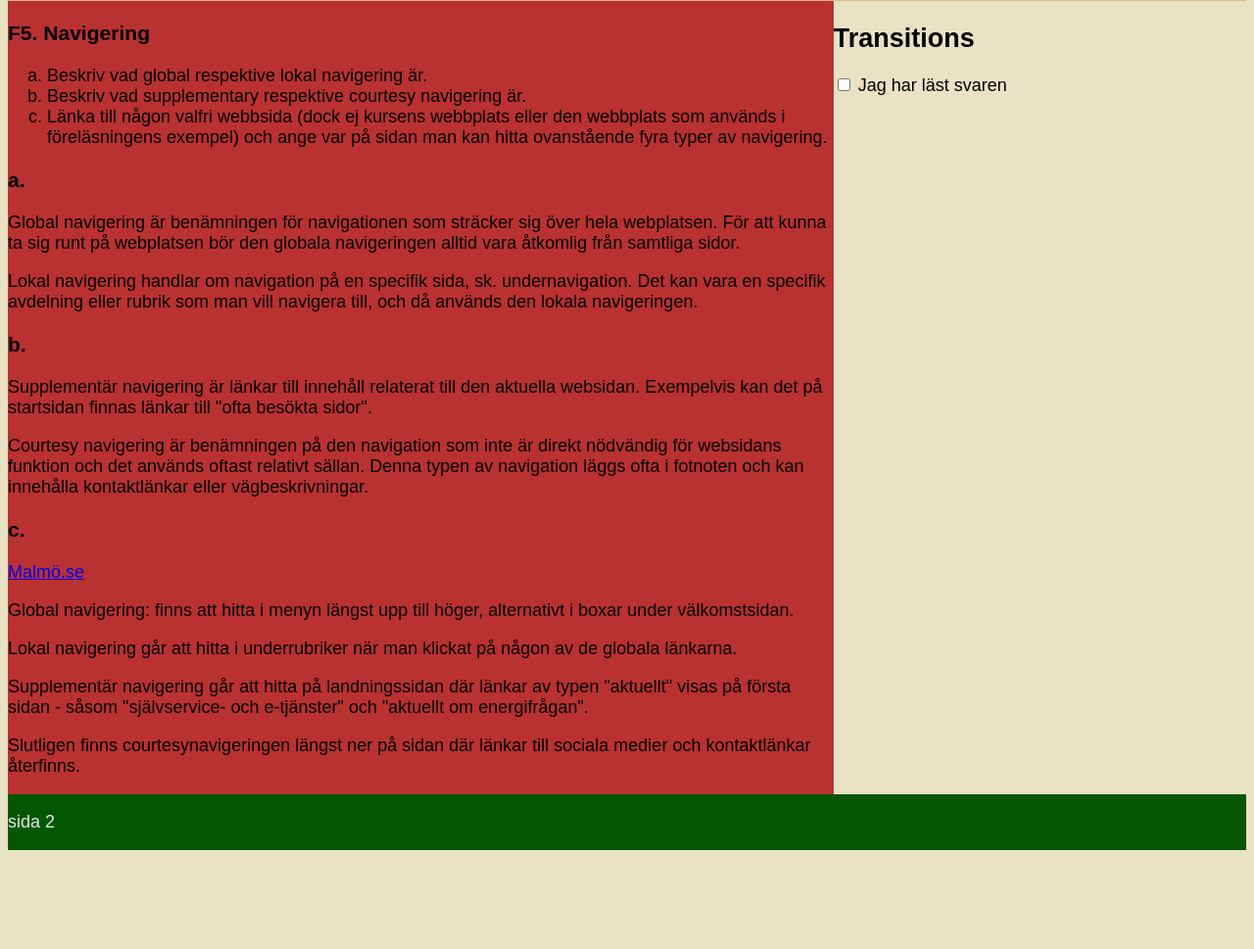
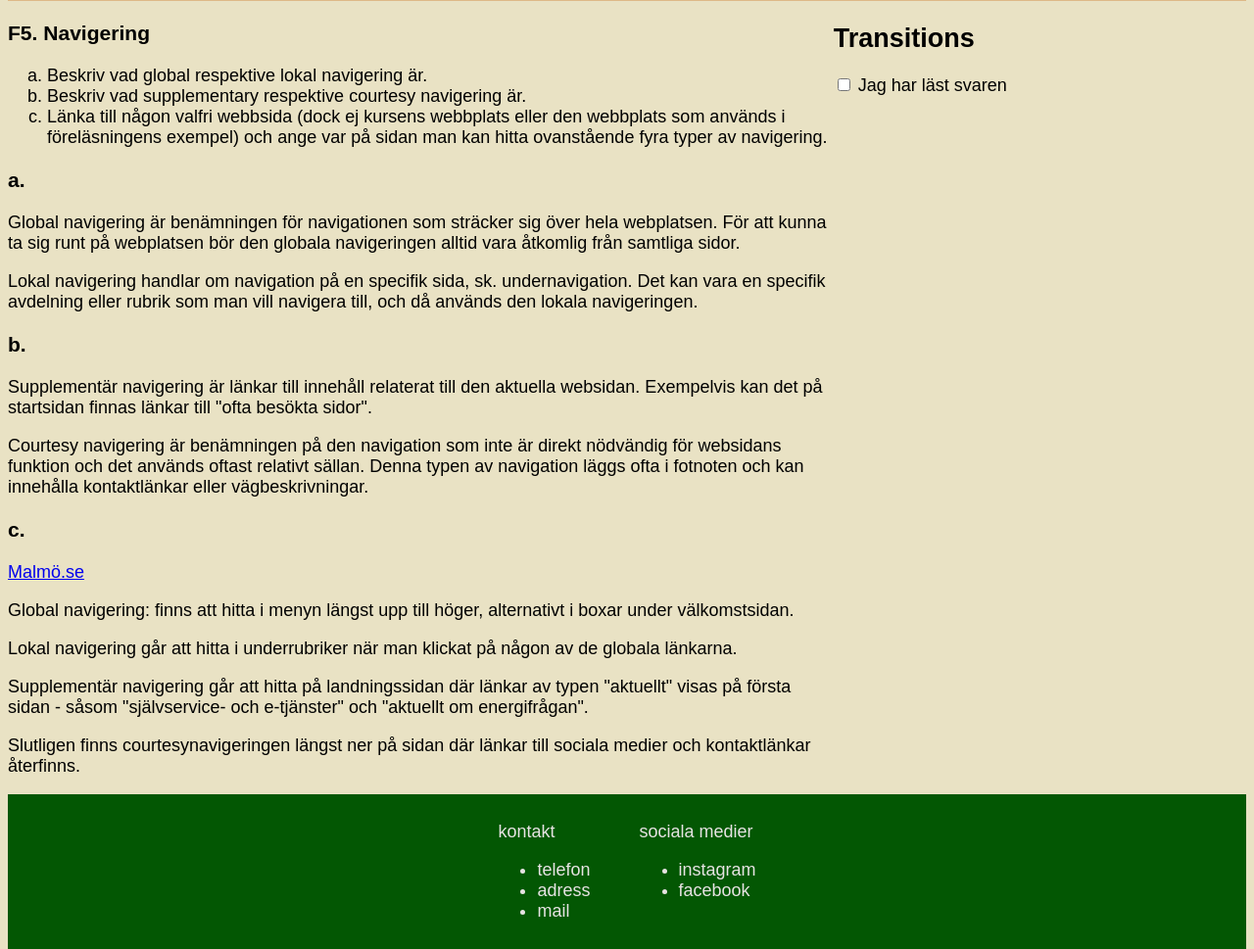
Before and after one commit to niqou/Uppgift-2, a plain HTML site: page page2.html in a window 1280 px wide. Shown: the part 769-1738 px from the top of the page at 98% size. Before the commit the page ends 1645 px from the top, so only its background shows below. Drawn offline with Linux system fonts and the light colour scheme.

Commit message:
clean up errors from validation

```diff
--- a/design.css
+++ b/design.css
@@ -6,7 +6,7 @@ html {
 
 html,
 body {
-    box-sizing: 100%;
+    height: 100%;
 
 }
 
@@ -19,7 +19,7 @@ body {
     grid-template-areas:
         "header header"
         "nav    nav"
-        "main   sideColumn"
+        "main   div"
         "footer footer";
 }
 
@@ -46,7 +46,6 @@ nav ul {
 
 nav li {
     display: inline;
-    text-align: center;
 }
 
 nav a {
@@ -73,11 +72,11 @@ nav a:active {
 
 main {
     grid-area: main;
-    background-color: #ba3131;
+
 }
 
-sideColumn {
-    grid-area: sideColumn;
+div {
+    grid-area: div;
 
 }
 
@@ -128,7 +127,7 @@ footer {
             "header"
             "nav"
             "main"
-            "sideColumn"
+            "div"
             "footer";
     }
 }
@@ -141,7 +140,7 @@ footer {
             "header"
             "nav"
             "main"
-            "sideColumn"
+            "div"
             "footer";
     }
 
--- a/page2.html
+++ b/page2.html
@@ -50,7 +50,7 @@
             <h3>c.</h3>
             <p>
                 <a href="malmö.se">Malmö.se</a>
-            </p>
+            <p>
             Global navigering: finns att hitta i menyn längst upp till höger, alternativt i boxar under välkomstsidan.
             </p>
             <p>
@@ -65,9 +65,8 @@
         </section>
     </main>
 
-    <sideColumn>
+    <div class="transition">
         <h2>Transitions</h2>
-        <div class="transition">
         <input type="checkbox" id="svar">
         <label for="svar">Jag har läst svaren</label>
         <div>
@@ -76,14 +75,26 @@
                 Tack för att du läste mina svar!
             </p>
         </div>
+    </div>
 
+    <footer class="foot">
+        <div>
+            <p>
+                kontakt
+            </p>
+            <ul>
+                <li>telefon</li>
+                <li>adress</li>
+                <li>mail</li>
+            </ul>
         </div>
-    </sideColumn>
-
-    <footer>
-        <p>
-            sida 2
-        </p>
+        <div>
+            <p>sociala medier</p>
+            <ul>
+                <li>instagram</li>
+                <li>facebook</li>
+            </ul>
+        </div>
     </footer>
 
 </body>
```
Also changed, not shown: index.html (+17 -7 lines), page3.html (+1 -4 lines). Lines whose indentation alone changed are shown as unchanged.
